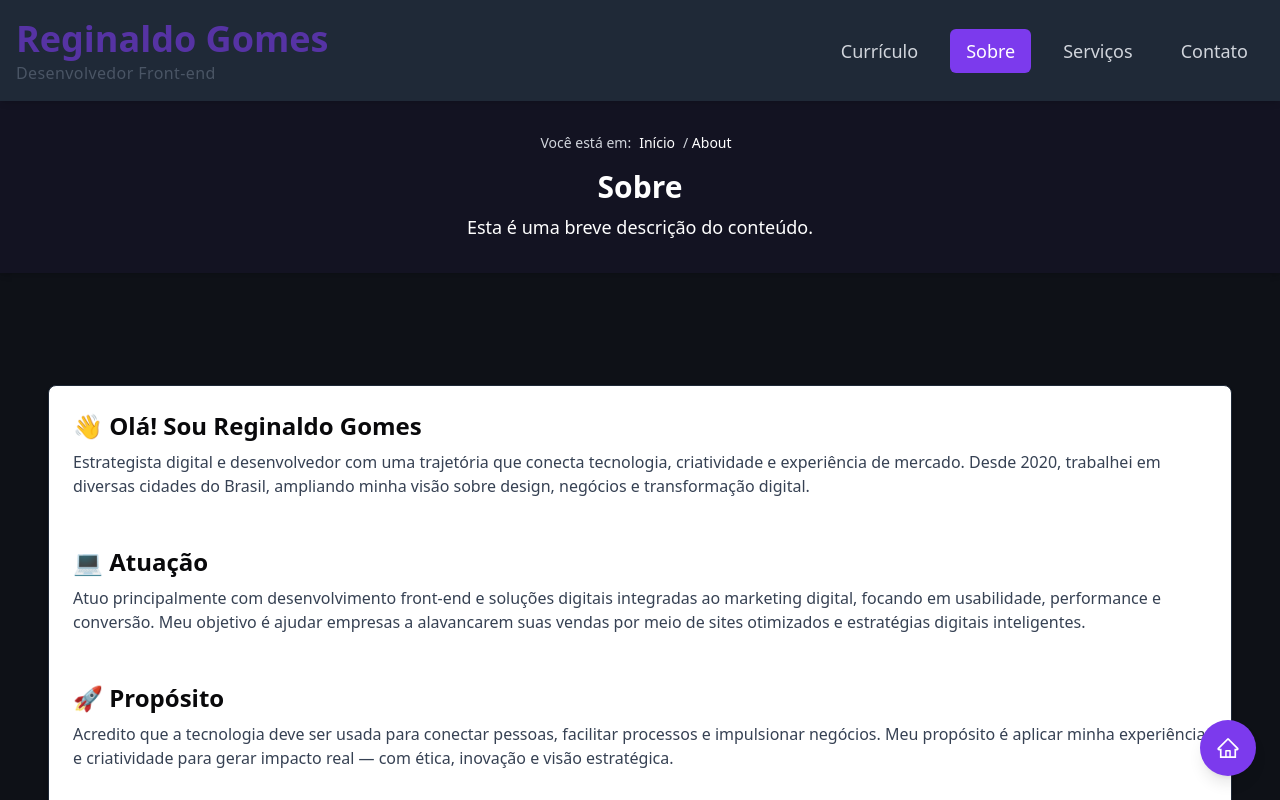
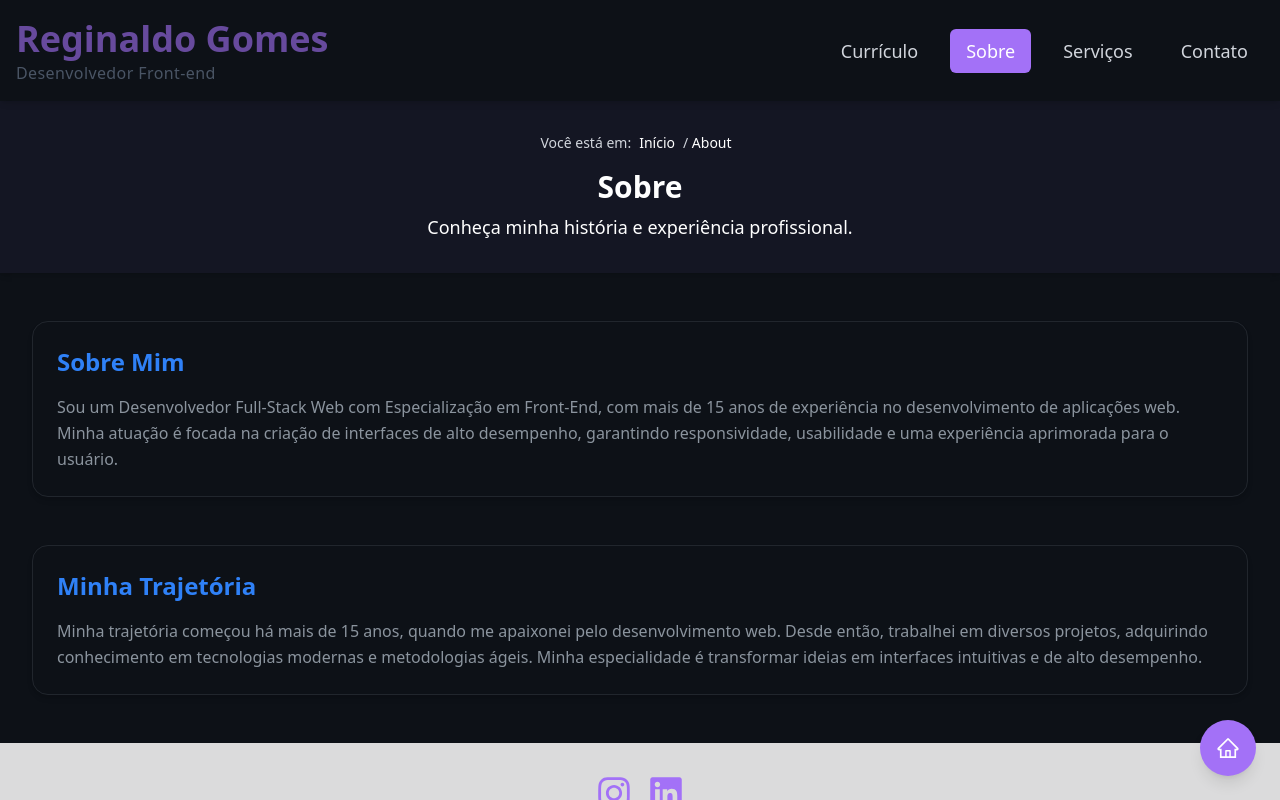
Before and after one commit to reginaldogomes/nextjs-developer-resume, a Next.js app: page /about in a window 1280 px wide. Shown: the top 800 px of the page. Built offline with nearby package versions, Linux system fonts and the light colour scheme.

Commit message:
fix: update About page layout and enhance color variables in global styles

```diff
--- a/src/app/about/page.tsx
+++ b/src/app/about/page.tsx
@@ -11,7 +11,6 @@ const userData = {
     'Minha trajetória começou há mais de 15 anos, quando me apaixonei pelo desenvolvimento web. Desde então, trabalhei em diversos projetos, adquirindo conhecimento em tecnologias modernas e metodologias ágeis. Minha especialidade é transformar ideias em interfaces intuitivas e de alto desempenho.',
 }
 
-// Estrutura dos blocos de conteúdo
 const sections = [
   { title: 'Sobre Mim', content: userData.about },
   { title: 'Minha Trajetória', content: userData.journey },
@@ -23,17 +22,30 @@ export default function Page() {
       <Main>
         <PageHead
           title="Sobre"
-          description="Esta é uma breve descrição do conteúdo."
+          description="Conheça minha história e experiência profissional."
         />
 
-        {/* Conteúdo animado */}
         <motion.div
-          className="container mx-auto p-6 flex flex-col items-center gap-6"
+          className="container mx-auto px-4 sm:px-6 lg:px-8 py-12 flex flex-col gap-12"
           initial={{ opacity: 0, y: 20 }}
           animate={{ opacity: 1, y: 0 }}
-          transition={{ duration: 0.5 }}
+          transition={{ duration: 0.6 }}
         >
-          <About />
+          {sections.map((section, index) => (
+            <motion.section
+              key={index}
+              className="bg-surface text-foreground border border-border rounded-2xl p-6 shadow-md"
+              initial={{ opacity: 0, y: 30 }}
+              whileInView={{ opacity: 1, y: 0 }}
+              viewport={{ once: true }}
+              transition={{ duration: 0.5, delay: index * 0.1 }}
+            >
+              <h2 className="text-2xl font-semibold text-primary mb-4">
+                {section.title}
+              </h2>
+              <p className="text-muted leading-relaxed">{section.content}</p>
+            </motion.section>
+          ))}
         </motion.div>
       </Main>
     </>
--- a/src/app/globals.css
+++ b/src/app/globals.css
@@ -68,14 +68,20 @@
   }
 
   .dark {
-    --color-background: #0e1117;
-    --color-foreground: #e5e7eb;
-    --color-primary: #3b82f6;
-    --color-secondary: #fdc700;
-    --color-accent: #7c3aed;
-    --color-muted: #6b7280;
-    --color-border: #1f2937;
-    --color-card: #1f2937;
+    --color-background: #0d1117; /* Fundo principal – mais neutro e profundo */
+    --color-surface: #161b22; /* Fundo de seções e cartões – destaque sutil */
+    --color-border: #21262d; /* Divisores e bordas – discreto e funcional */
+
+    --color-foreground: #f0f3f7; /* Texto principal – mais claro e nítido */
+    --color-muted: #8b949e; /* Texto secundário – tom equilibrado */
+
+    --color-primary: #2f81f7; /* Azul profissional (ação principal) */
+    --color-secondary: #f4b400; /* Amarelo dourado (chamadas visuais) */
+    --color-accent: #a371f7; /* Roxo vibrante (estilo moderno) */
+
+    --color-success: #2ea043; /* Verde para mensagens positivas */
+    --color-danger: #f85149; /* Vermelho para alertas/erros */
+    --color-warning: #e3b341; /* Amarelo suave para atenção */
   }
 }
 
--- a/src/components/Hero.tsx
+++ b/src/components/Hero.tsx
@@ -53,7 +53,7 @@ const Hero: React.FC<HeroProps> = ({
         {ctaLinks.slice(0, 2).map((cta, index) => (
           <motion.div key={index} whileHover={{ scale: 1.1 }}>
             <Link href={cta.url} passHref>
-              <Button className="bg-accent px-6 py-3 text-lg">
+              <Button variant="default" className="bg-accent px-6 py-3 text-lg">
                 {cta.label}
               </Button>
             </Link>
--- a/src/components/layout/Header.tsx
+++ b/src/components/layout/Header.tsx
@@ -4,7 +4,7 @@ import Logo from '../shared/Logo'
 
 export const Header = () => {
   return (
-    <header className="sticky top-0 z-11 p-4 bg-card shadow-md">
+    <header className="sticky top-0 z-11 p-4 bg-backgroun shadow-md">
       <div className="container mx-auto flex items-center justify-between">
         <Logo />
         <Navbar />
```
